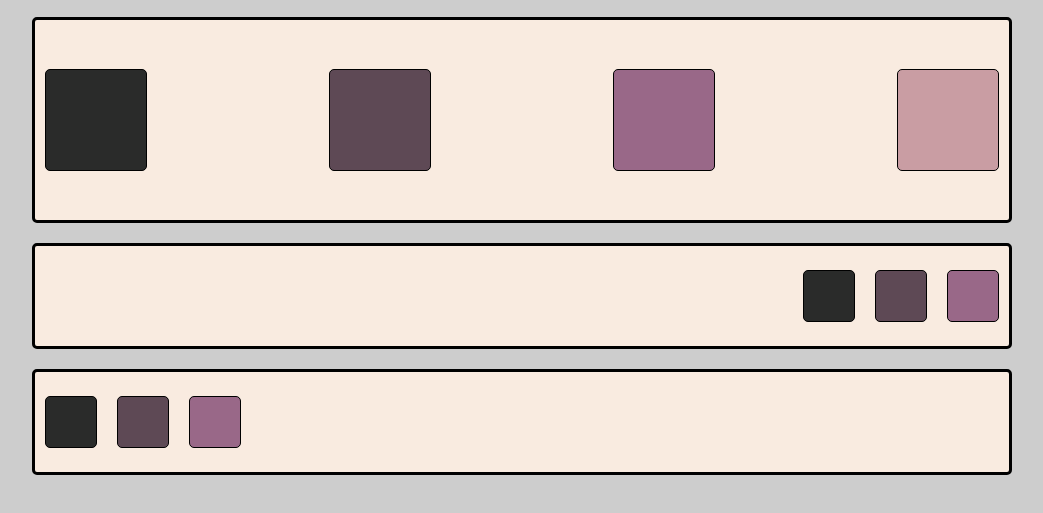
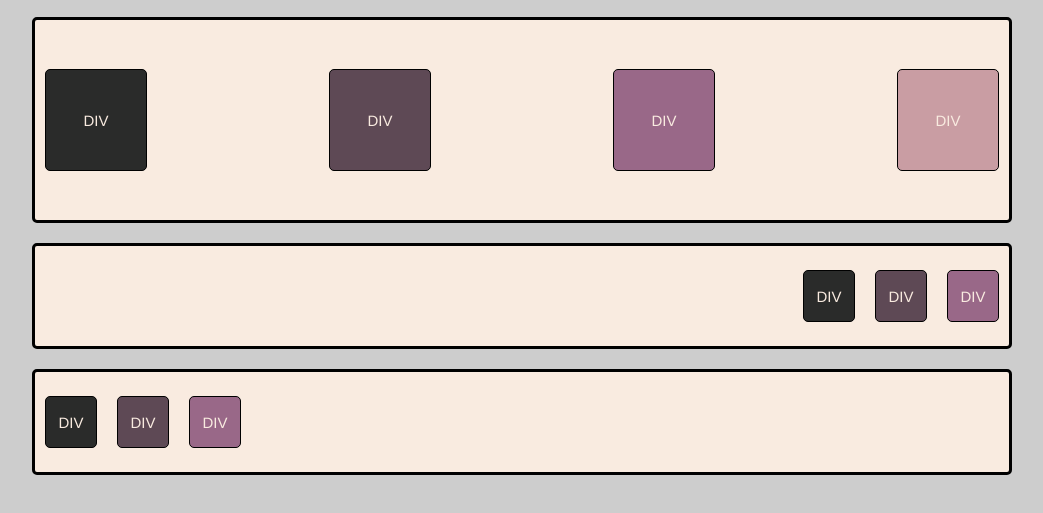
Before and after one commit to nandacoimbra/RPV, a plain HTML site: page Codificacao para FrontEnd/Atividade 19-02-24/index.html in a window 1280 px wide. Shown: the part 119-632 px from the top of the page, without its empty margins (118-1161 px from the left). Drawn offline with Linux system fonts and the light colour scheme.

Commit message:
atividade 19-02-24

```diff
--- a/Codificacao para FrontEnd/Atividade 19-02-24/index.html
+++ b/Codificacao para FrontEnd/Atividade 19-02-24/index.html
@@ -14,26 +14,26 @@
     </div>
 
     <div class="container2">
-        <div class="box box1"></div>
-        <div class="box box2"></div>
-        <div class="box box3"></div>
-        <div class="box box4"></div>
+        <div class="box box1"><p>DIV</p></div>
+        <div class="box box2"><p>DIV</p></div>
+        <div class="box box3"><p>DIV</p></div>
+        <div class="box box4"><p>DIV</p></div>
     </div>
 
     <!-- <div class="gap"></div> -->
 
     <div class="container1 direita">
-        <div class="little-box box5"></div>
-        <div class="little-box box6"></div>
-        <div class="little-box box7"></div>
+        <div class="little-box box5"><p>DIV</p></div>
+        <div class="little-box box6"><p>DIV</p></div>
+        <div class="little-box box7"><p>DIV</p></div>
     </div>
 
     <!-- <div class="gap"></div> -->
 
     <div class="container1 esquerda">
-        <div class="little-box box8"></div>
-        <div class="little-box box9"></div>
-        <div class="little-box box10"></div>
+        <div class="little-box box8"><p>DIV</p></div>
+        <div class="little-box box9"><p>DIV</p></div>
+        <div class="little-box box10"><p>DIV</p></div>
     </div>
 
 </body>
--- a/Codificacao para FrontEnd/Atividade 19-02-24/styles.css
+++ b/Codificacao para FrontEnd/Atividade 19-02-24/styles.css
@@ -5,7 +5,6 @@
     --cor2: #5E4955;
     --cor3: #996888;
     --cor4: #C99DA3;
-    --border-color:
 }
 
 
@@ -64,7 +63,9 @@
     width: 100px;
     margin: 10px;
     border-radius: 5px;
-
+    display: flex;
+    justify-content: center;
+    align-items: center;
 }
 
 .little-box {
@@ -73,21 +74,21 @@
     border: 1px solid black;
     margin: 10px;
     border-radius: 5px;
+    display: flex;
+    justify-content: center;
+    align-items: center;
 }
 
-/* main > div > div, header > div{
-    margin-bottom: 10px;
-} */
 
-.box1{
+.box1, .box5, .box8{
     background-color: var(--cor1);
 }
 
-.box2{
+.box2, .box6, .box9{
     background-color: var(--cor2);
 }
 
-.box3{
+.box3, .box7,.box10{
     background-color: var(--cor3);
 }
 
@@ -95,26 +96,9 @@
     background-color: var(--cor4);
 }
 
-.box5{
-    background-color: var(--cor1);
+
+p{
+    font-size: 15px;
+    color: var(--container);
+
 }
-
-.box6{
-    background-color: var(--cor2);
-}
-
-.box7{
-    background-color: var(--cor3);
-}
-
-.box8{
-    background-color: var(--cor1);
-}
-
-.box9{
-    background-color: var(--cor2);
-}
-
-.box10{
-    background-color: var(--cor3);
-}
```
